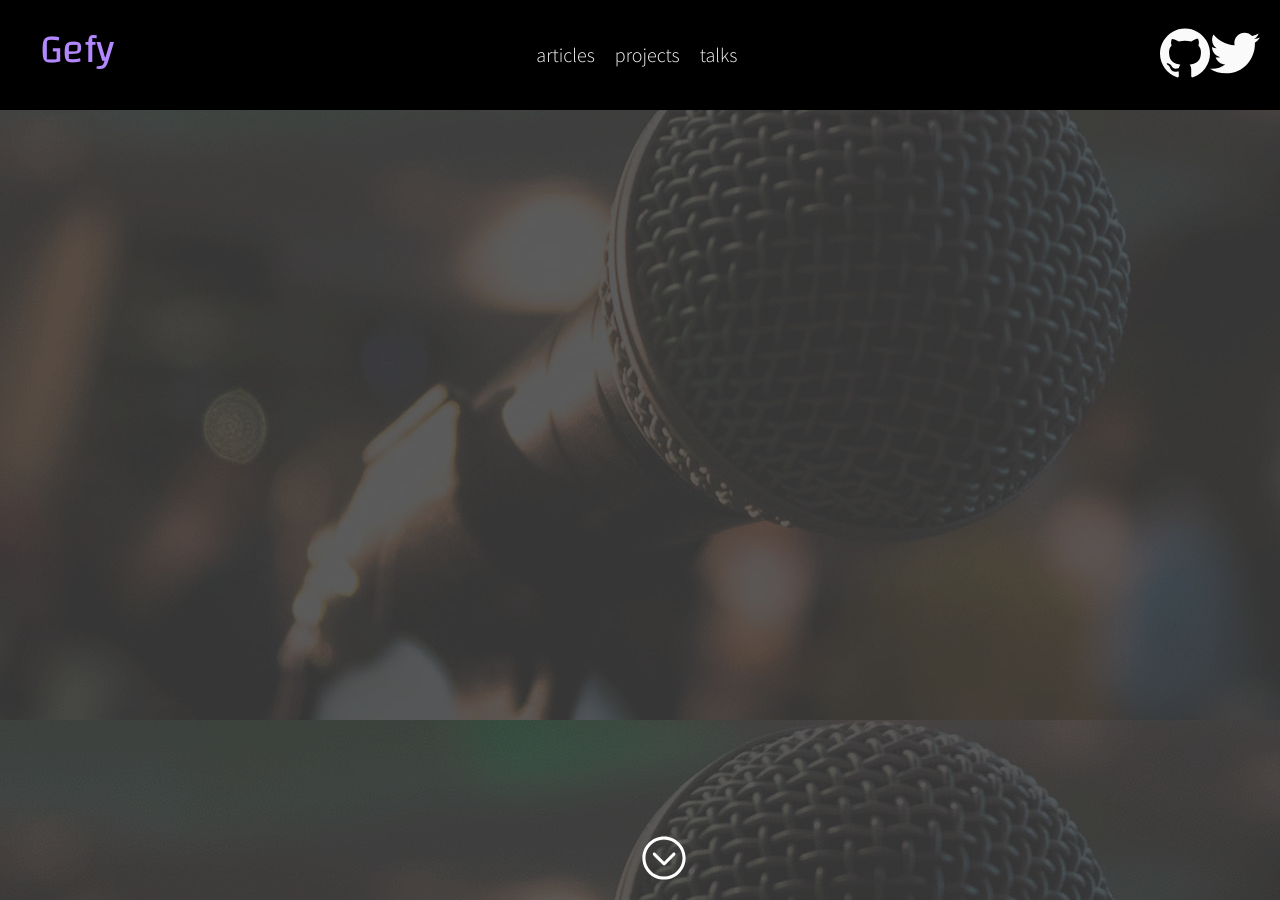
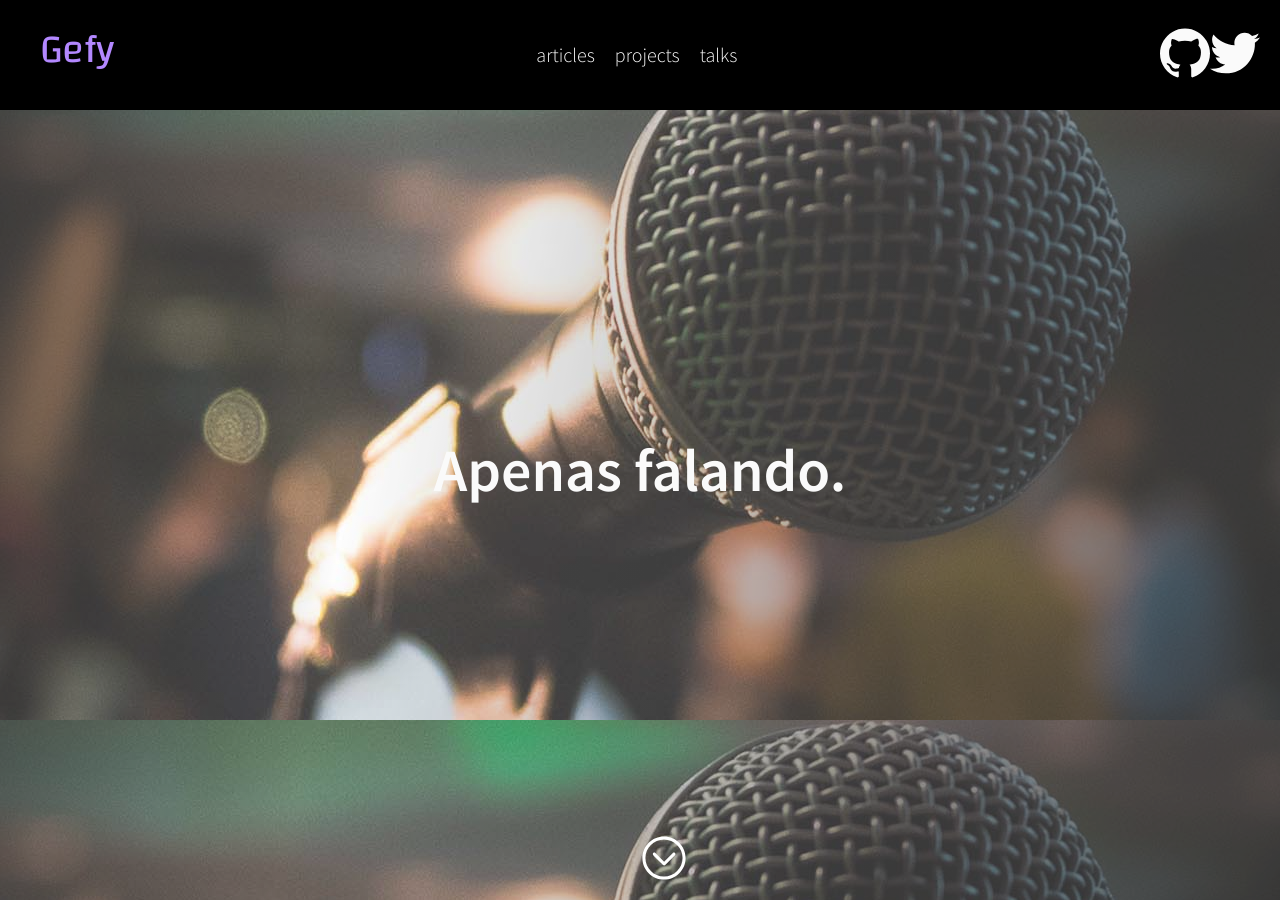
Before and after one commit to gefymarcos/gefymarcos.github.io, a Jekyll site: the page built from talk.md, in a window 1280 px wide and 900 px high. Built offline with Jekyll 4.4.1, drawn with Linux system fonts in a browser that asks for light colours.

Commit message:
correcao da camada escura em frente a image-header

```diff
--- a/_layouts/default.html
+++ b/_layouts/default.html
@@ -37,9 +37,11 @@
         </nav>
       </header>
       <div class="container">
+        {% if page.description %}
         <figure class="image-box" style="background-image: url(../img/{% if page.title %}{{ page.title }}{% else %}home{% endif %}.jpg);">
-          <figcaption>{{ page.description }}</figcaption>
-        </figure>
+            <figcaption>{{ page.description }}</figcaption>
+          </figure>
+        {% endif %}
         {{ content }}
       </div>
     </div>
--- a/css/main.scss
+++ b/css/main.scss
@@ -257,7 +257,6 @@ tbody tr:nth-child(odd) th {
 }
 
 .masthead {
-
   background-color: #000;
   padding: 1.4em 0 1.4em 0;
   display: flex;
@@ -376,24 +375,29 @@ tbody tr:nth-child(odd) th {
     margin: -7em 0 1em -20vw;
     opacity: 0.8;
 
-  .image-header {
-    padding: 4.5em 0 0 0;
-    width: 100%;
-    height: 100%;
-  }
-
   figcaption {
     display: flex;
     justify-content: center;
     align-items: center;
     width: 100%;
-    font-size: 2.0rem;
+    font-size: 3rem;
     color: #fafafa;
     font-weight: 900;
-    background-color: #000;
-    opacity: 0.8;
+    z-index: 3;
   }
 }
+
+.image-box::after {
+  content: '';
+  background-image: linear-gradient(100deg,rgba(0, 0, 0, .8) 0, transparent 30%, transparent 20%, rgba(0, 0, 0, .8));
+  position: absolute;
+  width: 100%;
+  height: 100%;
+  top: 0;
+  left: 0;
+  z-index: 2;
+}
+
 
 .container {
   padding: 8em 0 0 0;
--- a/talk.md
+++ b/talk.md
@@ -2,6 +2,7 @@
 layout: page
 title: Talks
 permalink: /talks/
+description: Apenas falando.
 ---
 
 <a class="scroll-down" href=""></a>
```
Also changed, not shown: index.md (+1 -1 lines).
